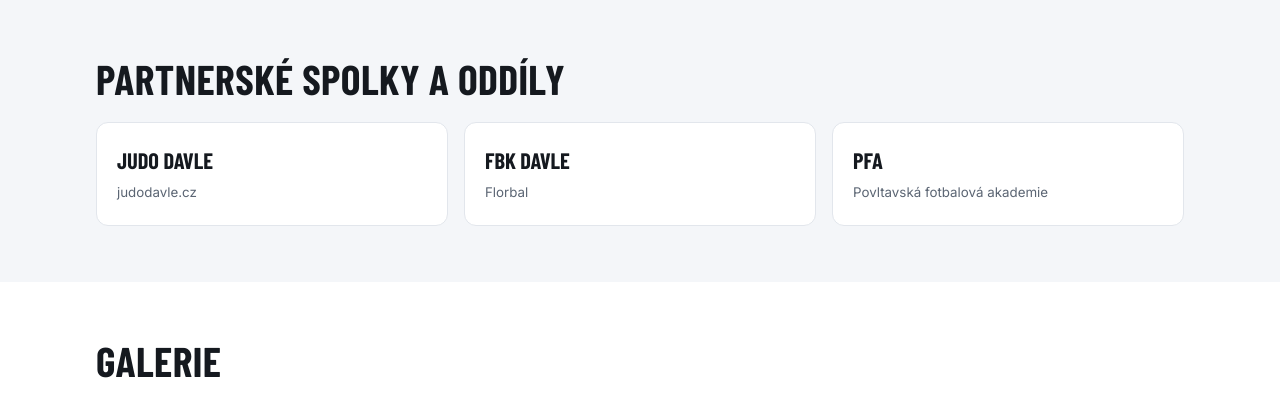
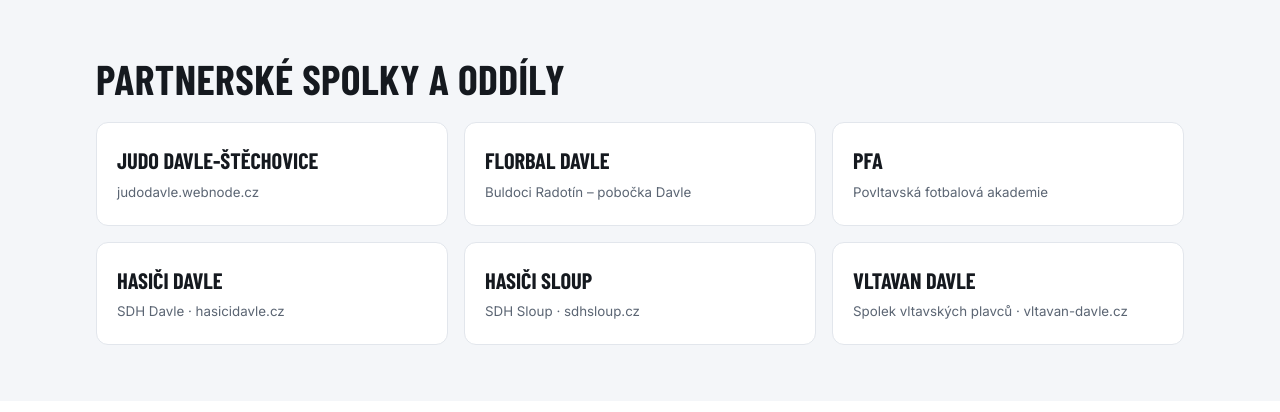
Before and after one commit to jhofman1992/slavoj-davle-web, a plain HTML site: page index.html in a window 1280 px wide. Shown: the part 2260-2672 px from the top of the page. Drawn offline with nearby package versions, Linux system fonts and the light colour scheme; a web font is replaced by a local one.

Commit message:
Add fire brigades and Vltavan as partners, fix judo and floorball links
Co-Authored-By: Claude Opus 5.5 <noreply@anthropic.com>

```diff
--- a/index.html
+++ b/index.html
@@ -164,7 +164,9 @@
 
   /* Partneři */
   .partneri { background: var(--bg-alt); padding: 56px 0; }
-  .partner-grid { display: grid; grid-template-columns: repeat(auto-fit, minmax(220px, 1fr)); gap: 16px; margin-top: 20px; }
+  .partner-grid { display: grid; grid-template-columns: repeat(3, 1fr); gap: 16px; margin-top: 20px; }
+  @media (max-width: 720px) { .partner-grid { grid-template-columns: 1fr 1fr; } }
+  @media (max-width: 480px) { .partner-grid { grid-template-columns: 1fr; } }
   .partner {
     display: block; background: var(--surface); border: 1px solid var(--line); border-radius: 12px;
     padding: 20px; text-decoration: none; color: var(--text);
@@ -308,9 +310,12 @@
     <div class="wrap">
       <h2>Partnerské spolky a oddíly</h2>
       <div class="partner-grid">
-        <a class="partner" href="http://www.judodavle.cz/" target="_blank" rel="noopener"><strong>Judo Davle</strong><small>judodavle.cz</small></a>
-        <div class="partner"><strong>FBK Davle</strong><small>Florbal</small></div>
-        <a class="partner" href="http://pfa.cz/" target="_blank" rel="noopener"><strong>PFA</strong><small>Povltavská fotbalová akademie</small></a>
+        <a class="partner" href="https://judodavle.webnode.cz/" target="_blank" rel="noopener"><strong>Judo Davle-Štěchovice</strong><small>judodavle.webnode.cz</small></a>
+        <a class="partner" href="https://www.buldoci-radotin.cz/davle" target="_blank" rel="noopener"><strong>Florbal Davle</strong><small>Buldoci Radotín – pobočka Davle</small></a>
+        <a class="partner" href="https://www.pfa.cz/" target="_blank" rel="noopener"><strong>PFA</strong><small>Povltavská fotbalová akademie</small></a>
+        <a class="partner" href="https://hasicidavle.cz/" target="_blank" rel="noopener"><strong>Hasiči Davle</strong><small>SDH Davle · hasicidavle.cz</small></a>
+        <a class="partner" href="https://www.sdhsloup.cz/" target="_blank" rel="noopener"><strong>Hasiči Sloup</strong><small>SDH Sloup · sdhsloup.cz</small></a>
+        <a class="partner" href="https://vltavan-davle.cz/" target="_blank" rel="noopener"><strong>Vltavan Davle</strong><small>Spolek vltavských plavců · vltavan-davle.cz</small></a>
       </div>
     </div>
   </section>
@@ -376,8 +381,8 @@
           <li><b>Datová schránka</b><span>gd6upub</span></li>
           <li><b>Bankovní spojení</b><span>389154349/0800</span></li>
         </ul>
-        <a class="btn ghost" href="http://www.facebook.com/pages/Slavoj-Davle/79670234614" target="_blank" rel="noopener">Facebook</a>
-        <a class="btn ghost" href="http://zelidavle.rajce.idnes.cz/" target="_blank" rel="noopener">Fotogalerie</a>
+        <a class="btn ghost" href="https://www.facebook.com/pages/Slavoj-Davle/79670234614" target="_blank" rel="noopener">Facebook</a>
+        <a class="btn ghost" href="https://zelidavle.rajce.idnes.cz/" target="_blank" rel="noopener">Fotogalerie</a>
       </div>
       <div>
         <iframe title="Mapa – Školní 189, Davle" src="https://www.openstreetmap.org/export/embed.html?bbox=14.3913%2C49.8895%2C14.4093%2C49.8975&amp;layer=mapnik&amp;marker=49.8934713%2C14.400325"
```
